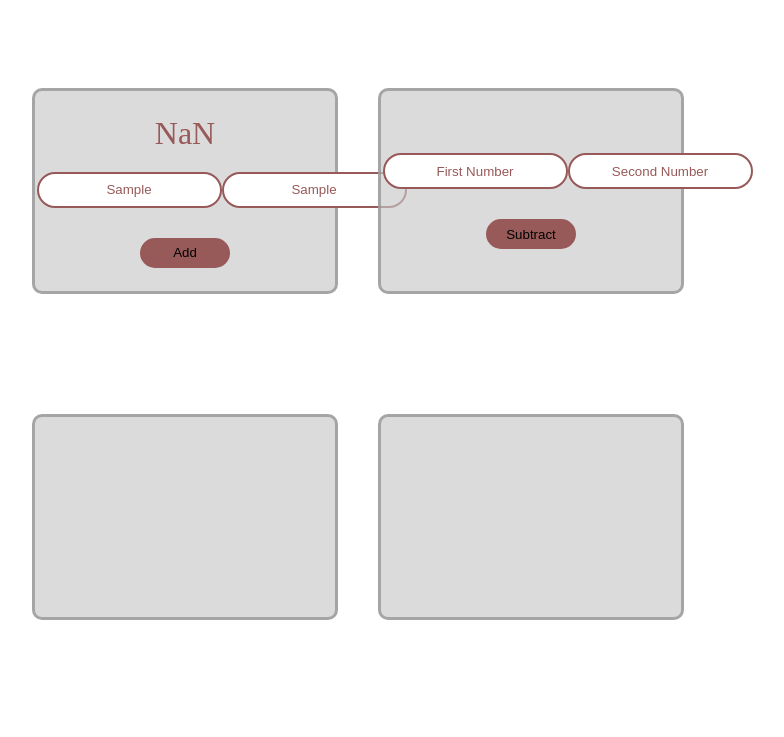
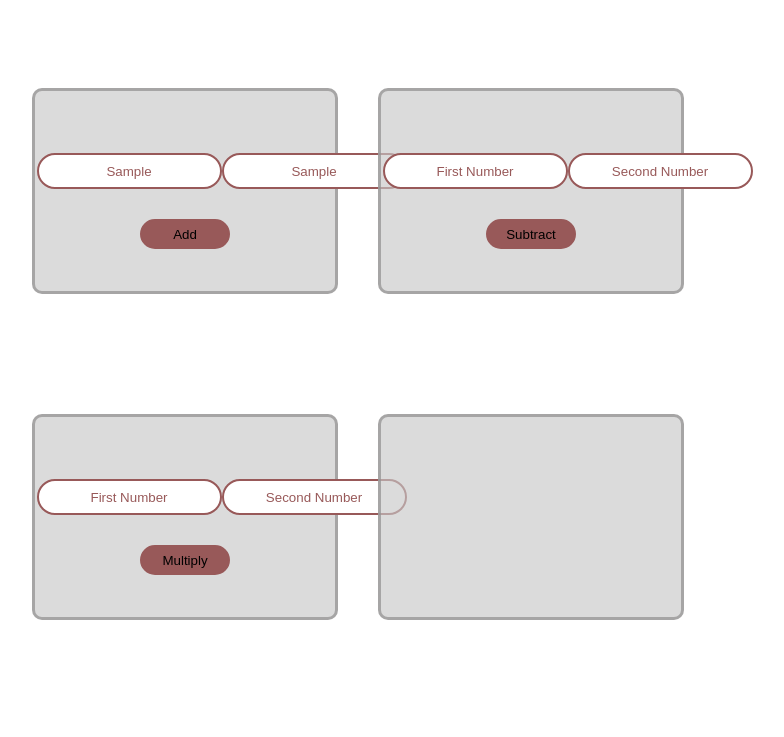
Before and after one commit to Tasheem/arithmetic-operations, a plain HTML site: page index.html in a window 1280 px wide. Both pictures are taken after typing "Sample", "Sample" into the empty fields and a click on the button "Add". Shown: the top 737 px of the page, without its empty margins (320-1104 px from the left). Drawn offline with Linux system fonts and the light colour scheme.

Commit message:
Make functions more flexible

```diff
--- a/index.html
+++ b/index.html
@@ -14,21 +14,32 @@
                 <div class="output"></div>
 
                 <div class="input-container">
-                    <input type="text" id="" placeholder="First Number">
+                    <input type="text" placeholder="First Number">
                     <input type="text" placeholder="Second Number">
                 </div>
                 <button class="run-btn" id="add-btn">Add</button>
             </div>
+
             <div class="card">
                 <div class="output"></div>
 
                 <div class="input-container">
-                    <input type="text" id="" placeholder="First Number">
+                    <input type="text" placeholder="First Number">
                     <input type="text" placeholder="Second Number">
                 </div>
                 <button class="run-btn" id="subtract-btn">Subtract</button>
             </div>
-            <div class="card"></div>
+
+            <div class="card">
+                <div class="output"></div>
+
+                <div class="input-container">
+                    <input type="text" placeholder="First Number">
+                    <input type="text" placeholder="Second Number">
+                </div>
+                <button class="run-btn" id="multiply-btn">Multiply</button>
+            </div>
+
             <div class="card"></div>
             <div class="card"></div>
         </div>
--- a/script.js
+++ b/script.js
@@ -1,54 +1,81 @@
 const add = (num1, num2) => {
+    num1 = Number(num1);
+    num2 = Number(num2);
     if(!isValidType(num1, num2)) {
-        console.log('Two numbers must be entered into the add() function.');
+        console.error('Two numbers must be entered into the add() function.');
         return NaN;
     }
 
     const result = num1 + num2;
-    console.log(result);
+    console.log(`Add: ${result}`);
     return result;
 }
 
 const subtract = (num1, num2) => {
     if(!isValidType(num1, num2)) {
-        console.log('Two numbers must be entered into the subtract() function.');
+        console.error('Two numbers must be entered into the subtract() function.');
         return NaN;
     }
 
     const result = num1 - num2;
-    console.log(result);
+    console.log(`Subtract: ${result}`);
     return result;
 }
 
-const isValidType = (num1, num2) => {
-    return typeof num1 === 'number' && typeof num2 === 'number';
+const multiply = (num1, num2) => {
+    if(!isValidType(num1, num2)) {
+        console.error('Two numbers must be entered into the multiply() function.');
+        return NaN;
+    }
+
+    const result = num1 * num2;
+    console.log(`Multiply: ${result}`);
+    return result;
 }
 
-document.getElementById('add-btn').addEventListener('click',
-(event) => {
-    const userInputs = getInputs(event.target);
-    const result = add(userInputs[0], userInputs[1]);
+const combo = (num1, num2) => {
 
-    const parent = event.target.parentElement;
-    const outputDiv = parent.children[0];
-    outputDiv.textContent = result;
+}
+
+const isValidType = (num1, num2) => {
+    return !isNaN(num1) && !isNaN(num2);
+}
+
+// Display output of operation in the card.
+const displayResult = (event) => {
+    const button = event.target;
+    const userInputs = getInputs(button);
+
+    let result;
+    if(button.id === 'add-btn')
+        result = add(userInputs[0], userInputs[1]);
+    else if(button.id === 'subtract-btn')
+        result = subtract(userInputs[0], userInputs[1]);
+    else if(button.id === 'multiply-btn')
+        result = multiply(userInputs[0], userInputs[1]);
+
+    const card = button.parentElement;
+    const outputDiv = card.children[0];
+
+    if(isNaN(result))
+        outputDiv.textContent = '';
+    else
+        outputDiv.textContent = result;
+}
+
+// Add event listener to each button on the page.
+// displayResult() is passed as the callback.
+const runButtons = document.querySelectorAll('.run-btn');
+runButtons.forEach(btn => {
+    btn.addEventListener('click', displayResult);
 });
 
-document.getElementById('subtract-btn').addEventListener('click',
-(event) => {
-    const userInputs = getInputs(event.target);
-    const result = subtract(userInputs[0], userInputs[1]);
-
-    const parent = event.target.parentElement;
-    const outputDiv = parent.children[0];
-    outputDiv.textContent = result;
-});
-
-const getInputs = (element) => {
-    const parent = element.parentElement;
-    const inputContainer = parent.children[1];
-    const num1 = Number(inputContainer.children[0].value);
-    const num2 = Number(inputContainer.children[1].value);
+// Get user input for specific fields associated with the clicked button/card.
+const getInputs = (button) => {
+    const card = button.parentElement;
+    const inputContainer = card.children[1];
+    const num1 = inputContainer.children[0].value;
+    const num2 = inputContainer.children[1].value;
 
     return [num1, num2];
 }
```
